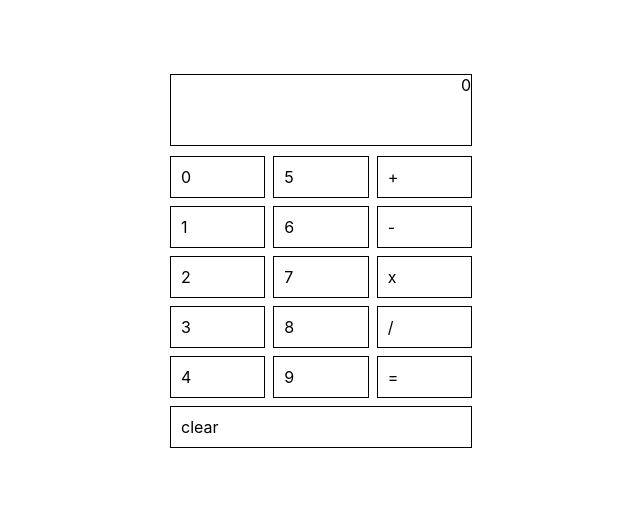
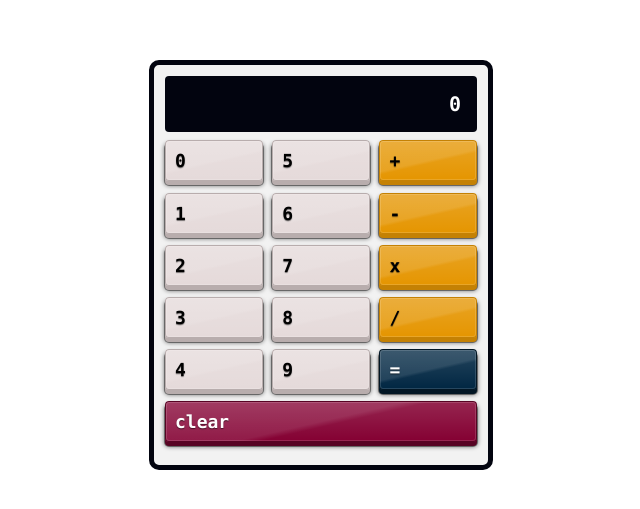
Before and after one commit to car1sle/homework-4-car1sle, a React (Create React App) app: page / in a window 1280 px wide. Shown: the part 135-644 px from the top of the page, without its empty margins (319-959 px from the left). Built offline with nearby package versions, Linux system fonts and the light colour scheme.

Commit message:
Style and deploy

```diff
--- a/package.json
+++ b/package.json
@@ -1,10 +1,12 @@
 {
   "name": "homework-4",
+  "homepage": "https://prof-tejera.github.io/homework-4-car1sle",
   "version": "0.1.0",
   "dependencies": {
     "react": "^18.2.0",
     "react-dom": "^18.2.0",
     "react-scripts": "5.0.1",
+    "styled-components": "^5.3.6",
     "web-vitals": "^2.1.4"
   },
   "scripts": {
--- a/src/components/Calculator.js
+++ b/src/components/Calculator.js
@@ -50,9 +50,9 @@ const Calculator = () => {
   };
 
   return (
-    <div>
+    <div style={{ border: "5px solid #02040F", borderRadius: "10px", padding: "0.7rem", backgroundColor: "#f2f2f2",}}>
       <Screen value={displayCount} />
-      <div style={{ display: "flex", gap: "0.5rem" }}>
+      <div style={{ display: "flex", gap: "0.6rem" }}>
         <div style={{ flexBasis: "33%", flexGrow: "1" }}>
           <Number value={0} onClick={handleNumberClick} />
           <Number value={1} onClick={handleNumberClick} />
--- a/src/components/Number.js
+++ b/src/components/Number.js
@@ -1,15 +1,31 @@
+import styled from 'styled-components';
+
+const StyledNumber = styled.div`
+  & {
+    padding: 10px;
+    border-radius: 4px;
+    margin-bottom: 0.7rem;
+    cursor: pointer;
+    background-color: #E5DADA;
+    background-image: -webkit-linear-gradient(283deg, rgba(255, 255, 255, 0.1) 50%, transparent 55%),-webkit-linear-gradient(top, rgba(255, 255, 255, 0.15), transparent);
+    box-shadow: 0 0 0 1px #b8adad inset,0 0 0 2px rgba(255, 255, 255, 0.15) inset,0 4px 0 0 #b8adad,0 4px 0 1px rgba(0, 0, 0, 0.4),0 4px 4px 1px rgba(0, 0, 0, 0.5);
+    font-weight: bold;
+    text-shadow: 0 1px 1px rgba(0, 0, 0, 0.5);
+    color: #000000;
+    font-size: 18px;
+    position: relative;
+  }
+  &:active {
+    top: 2px;
+  }
+`;
+
 const Number = ({ value, onClick }) => {
   /** TODO: What happens when a user clicks a number, what do we want to pass to our parent? */
   return (
-    <div onClick={event => onClick(value)}
-      style={{
-        padding: 10,
-        border: "1px solid black",
-        marginBottom: "0.5rem",
-      }}
-    >
+    <StyledNumber onClick={event => onClick(value)}>
       {value}
-    </div>
+    </StyledNumber>
   );
 };
 
--- a/src/components/Operation.js
+++ b/src/components/Operation.js
@@ -1,15 +1,41 @@
+import styled from 'styled-components';
+
+const StyledOperation = styled.div`
+  & {
+    padding: 10px;
+    border-radius: 4px;
+    margin-bottom: 0.7rem;
+    cursor: pointer;
+    background-color: ${props => {
+      if (props.value === 'clear') return '#840032';
+      else if (props.value === '=') return '#002642';
+      else return '#E59500';
+    }};
+    background-image: -webkit-linear-gradient(283deg, rgba(255, 255, 255, 0.1) 50%, transparent 55%),-webkit-linear-gradient(top, rgba(255, 255, 255, 0.15), transparent);
+    box-shadow: ${props => {
+      if (props.value === 'clear') return '0 0 0 1px #570323 inset,0 0 0 2px rgba(255, 255, 255, 0.15) inset,0 4px 0 0 #570323,0 4px 0 1px rgba(0, 0, 0, 0.4),0 4px 4px 1px rgba(0, 0, 0, 0.5)';
+      else if (props.value === '=') return '0 0 0 1px #021624 inset,0 0 0 2px rgba(255, 255, 255, 0.15) inset,0 4px 0 0 #021624,0 4px 0 1px rgba(0, 0, 0, 0.4),0 4px 4px 1px rgba(0, 0, 0, 0.5)';
+      else return '0 0 0 1px #c48104 inset,0 0 0 2px rgba(255, 255, 255, 0.15) inset,0 4px 0 0 #c48104,0 4px 0 1px rgba(0, 0, 0, 0.4),0 4px 4px 1px rgba(0, 0, 0, 0.5)';
+    }};
+    font-weight: bold;
+    text-shadow: 0 1px 1px rgba(0, 0, 0, 0.5);
+    color: ${props => {
+      return (props.value === 'clear' || props.value === '=' ) ? '#ffffff' : '#000000';
+    }};
+    font-size: 18px;
+    position: relative;
+  }
+  &:active {
+    top: 2px;
+  }
+`;
+
 const Operation = ({ value, onClick }) => {
   /** TODO: What happens when a user clicks an Operation, what do we want to pass to our parent? */
   return (
-    <div onClick={event => onClick(value)}
-      style={{
-        padding: 10,
-        border: "1px solid black",
-        marginBottom: "0.5rem",
-      }}
-    >
+    <StyledOperation onClick={event => onClick(value)} value={value}>
       {value}
-    </div>
+    </StyledOperation>
   );
 };
 
--- a/src/components/Screen.js
+++ b/src/components/Screen.js
@@ -1,16 +1,21 @@
+import styled from 'styled-components';
+
+const StyledScreen = styled.div`
+  padding: 15px;
+  border-radius: 4px;
+  border: 1px solid transparent;
+  margin-bottom: 0.5rem;
+  text-align: right;
+  width: 280px;
+  font-weight: bold;
+  font-size: 20px;
+  background-color: #02040F;
+  color: #ffffff;
+`;
+
 const Screen = ({ value }) => {
   return (
-    <div
-      style={{
-        border: "1px solid black",
-        width: 300,
-        height: 70,
-        textAlign: "right",
-        marginBottom: 10,
-      }}
-    >
-      {value}
-    </div>
+    <StyledScreen>{value}</StyledScreen>
   );
 };
 
--- a/src/index.css
+++ b/src/index.css
@@ -1,13 +1,6 @@
 body {
   margin: 0;
-  font-family: -apple-system, BlinkMacSystemFont, 'Segoe UI', 'Roboto', 'Oxygen',
-    'Ubuntu', 'Cantarell', 'Fira Sans', 'Droid Sans', 'Helvetica Neue',
-    sans-serif;
+  font-family: source-code-pro, Menlo, Monaco, Consolas, 'Courier New', monospace;
   -webkit-font-smoothing: antialiased;
   -moz-osx-font-smoothing: grayscale;
 }
-
-code {
-  font-family: source-code-pro, Menlo, Monaco, Consolas, 'Courier New',
-    monospace;
-}
```
Also changed, not shown: 1 other file (tests, documents, lock files or other folders).
